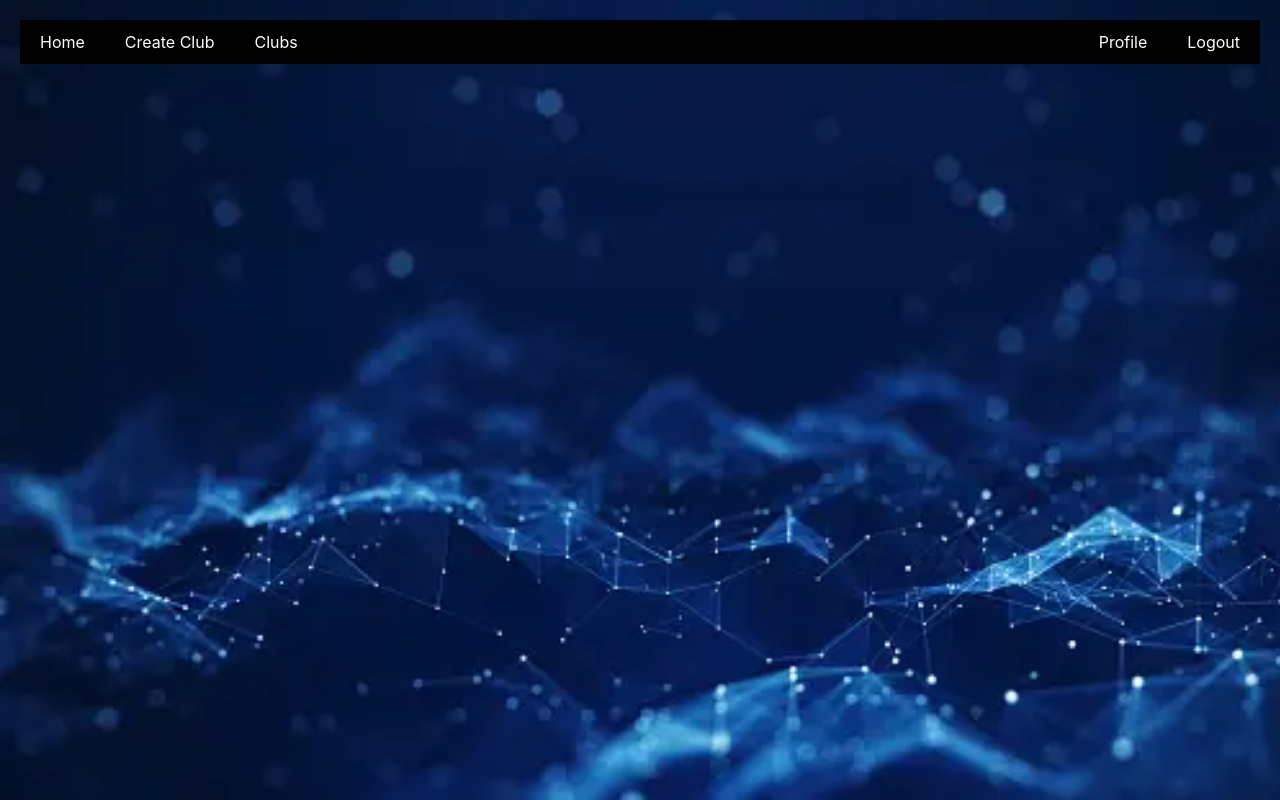
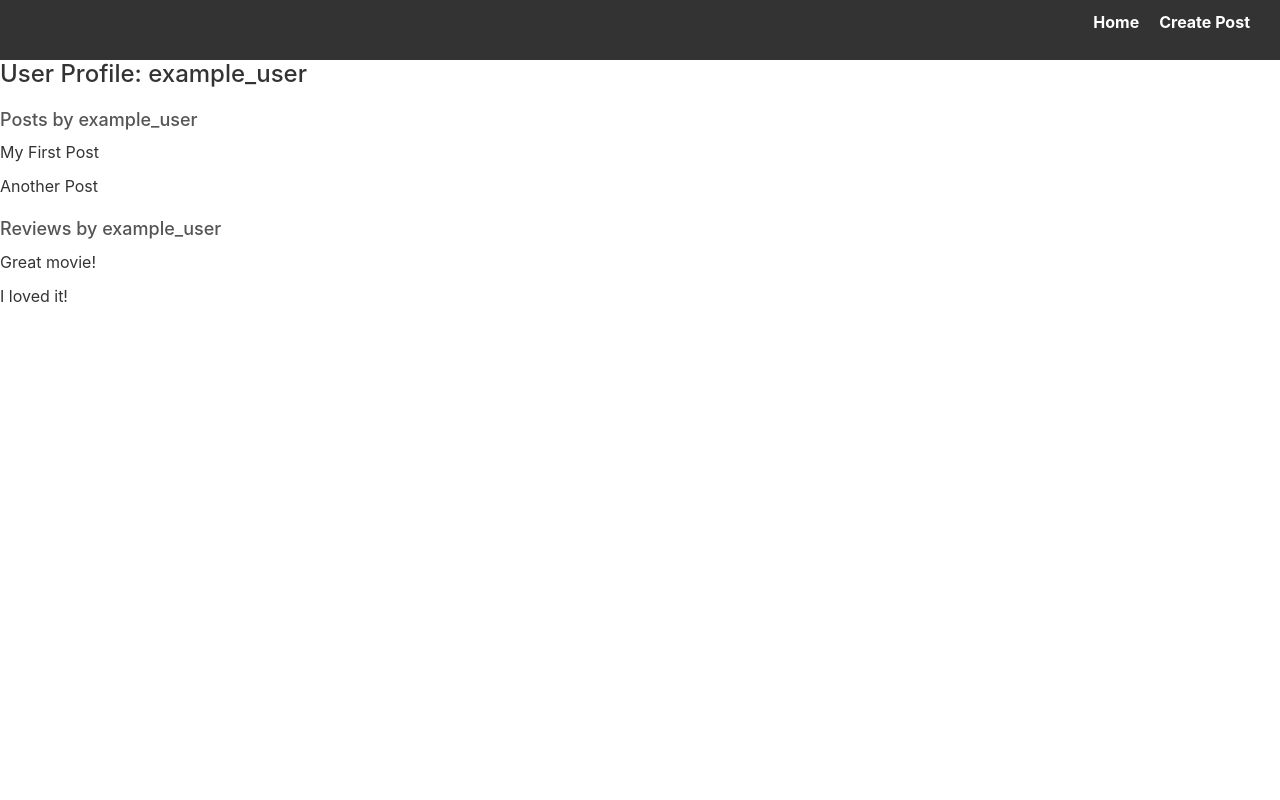
Before and after one commit to Sumeiyah/Flick-feeds-group-2-frontend, a React (Create React App) app in the folder client/: page /user/1 in a window 1280 px wide. Built offline with nearby package versions, Linux system fonts and the light colour scheme.

Commit message:
created posts components

```diff
--- a/client/package.json
+++ b/client/package.json
@@ -43,5 +43,8 @@
       "last 1 firefox version",
       "last 1 safari version"
     ]
+  },
+  "devDependencies": {
+    "source-map-loader": "^4.0.1"
   }
 }
--- a/client/src/App.css
+++ b/client/src/App.css
@@ -1,111 +1,31 @@
-.App {
-  text-align: center;
+/* styles.css */
+header {
+  background-color: #333;
+  color: #fff;
+  padding: 10px;
 }
 
-.App-logo {
-  height: 40vmin;
-  pointer-events: none;
+nav {
+  text-align: right;
 }
 
-@media (prefers-reduced-motion: no-preference) {
-  .App-logo {
-    animation: App-logo-spin infinite 20s linear;
-  }
+nav ul {
+  list-style: none;
+  padding: 0;
 }
 
-.App-header {
-  background-color: #282c34;
-  min-height: 100vh;
-  display: flex;
-  flex-direction: column;
-  align-items: center;
-  justify-content: center;
-  font-size: calc(10px + 2vmin);
-  color: white;
+nav li {
+  display: inline;
+  margin-right: 20px;
 }
 
-.App-link {
-  color: #61dafb;
+nav a {
+  text-decoration: none;
+  color: #fff;
+  font-weight: bold;
+  transition: color 0.3s;
 }
 
-@keyframes App-logo-spin {
-  from {
-    transform: rotate(0deg);
-  }
-  to {
-    transform: rotate(360deg);
-  }
+nav a:hover {
+  color: #ff9900; /* Change the color on hover */
 }
-/* App.css */
-
-/* Style the app container */
-.app {
-  text-align: center;
-  font-family: Arial, sans-serif;
-}
-
-/* Style the navigation links */
-.nav {
-  background-color: #333;
-  color: white;
-  display: flex;
-  justify-content: space-around;
-  padding: 1rem;
-}
-
-/* Style links in the navigation bar */
-.nav a {
-  text-decoration: none;
-  color: white;
-  margin: 0 1rem;
-}
-/* App.css */
-
-/* Style the entire app container */
-.app {
-  display: flex;
-  flex-direction: column;
-  align-items: center;
-  text-align: center;
-  background-color: #f0f0f0;
-  font-family: Arial, sans-serif;
-  padding: 20px;
-  margin: 0 auto;
-  max-width: 800px;
-}
-
-/* Style the header */
-.header {
-  background-color: #333;
-  color: white;
-  padding: 10px;
-  font-size: 24px;
-}
-
-/* Style the navigation bar */
-.nav {
-  display: flex;
-  justify-content: space-around;
-  background-color: #444;
-  color: white;
-  padding: 10px;
-  margin-top: 20px;
-}
-
-/* Style the links in the navigation bar */
-.nav a {
-  text-decoration: none;
-  color: white;
-  font-size: 18px;
-  margin: 0 20px;
-}
-
-/* Style the content area */
-.content {
-  background-color: white;
-  padding: 20px;
-  border: 1px solid #ccc;
-  border-radius: 8px;
-  margin-top: 20px;
-  box-shadow: 0 2px 4px rgba(0, 0, 0, 0.2);
-}
--- a/client/src/App.js
+++ b/client/src/App.js
@@ -1,67 +1,22 @@
-import React from "react";
-import { BrowserRouter as Router, Routes, Route, Link } from "react-router-dom";
-import ClubList from './ClubList';
-import UserProfileList from './UserProfileList';
-import ClubCreationForm from './ClubCreationForm';
-import backgroundImage from "./istockphoto-1419766496-170667a.webp";
-
-const navStyle = {
-  backgroundColor: "black",
-  color: "white",
-  display: "flex",
-  justifyContent: "space-between",
-  alignItems: "center",
-  padding: "10px 0",
-};
-
-const linkStyle = {
-  color: "white",
-  textDecoration: "none",
-  padding: "10px 20px",
-};
-
-const pageStyle = {
-  background: `url(${backgroundImage})`,
-  backgroundSize: "cover",
-  color: "white",
-  padding: "20px",
-  minHeight: "100vh",
-};
+import React from 'react';
+import { BrowserRouter as Router, Routes, Route } from 'react-router-dom';
+import Header from './components/Header';
+import Home from './components/Home';
+import MovieDetail from './components/MovieDetail';
+import UserProfile from './components/UserProfile';
+import PostCreationForm from './components/PostCreationForm';
 
 function App() {
   return (
     <Router>
-      <div className="app" style={pageStyle}>
-        <nav style={navStyle}>
-          <div>
-            <Link to="/" style={linkStyle}>
-              Home
-            </Link>
-            <Link to="/create-club" style={linkStyle}>
-              Create Club
-            </Link>
-            <Link to="/clubs" style={linkStyle}>
-              Clubs
-            </Link>
-          </div>
-          <div>
-            <Link to="/profile" style={linkStyle}>
-              Profile
-            </Link>
-            <Link to="/logout" style={linkStyle}>
-              Logout
-            </Link>
-          </div>
-        </nav>
-        <div>
-          <Routes>
-            <Route path="/" element={<div>Home Page Content</div>} />
-            <Route path="/create-club" element={<ClubCreationForm />} />
-            <Route path="/clubs" element={<ClubList />} /> {/* New route for ClubList */}
-            <Route path="/profile" element={<UserProfileList />} /> {/* New route for UserProfileList */}
-            <Route path="/logout" element={<div>Logout Page Content</div>} />
-          </Routes>
-        </div>
+      <div>
+        <Header />
+        <Routes>
+          <Route path="/" element={<Home />} />
+          <Route path="/movie/:id" element={<MovieDetail />} />
+          <Route path="/user/:id" element={<UserProfile />} />
+          <Route path="/create-post" element={<PostCreationForm />} />
+        </Routes>
       </div>
     </Router>
   );
--- /dev/null
+++ b/client/src/components/Header.js
@@ -0,0 +1,22 @@
+import React from 'react';
+import { Link } from 'react-router-dom';
+import './styles.css'; // Import your CSS file
+
+function Header() {
+  return (
+    <header>
+      <nav>
+        <ul>
+          <li>
+            <Link to="/">Home</Link>
+          </li>
+          <li>
+            <Link to="/create-post">Create Post</Link>
+          </li>
+        </ul>
+      </nav>
+    </header>
+  );
+}
+
+export default Header;
--- /dev/null
+++ b/client/src/components/Home.js
@@ -0,0 +1,41 @@
+import React from 'react';
+import { Link } from 'react-router-dom';
+
+function Home() {
+  // Sample data for recent posts and popular movies
+  const recentPosts = [
+    { id: 1, title: 'Post 1' },
+    { id: 2, title: 'Post 2' },
+    // Add more posts
+  ];
+
+  const popularMovies = [
+    { id: 101, title: 'Movie 1' },
+    { id: 102, title: 'Movie 2' },
+    // Add more movies
+  ];
+
+  return (
+    <div>
+      <h2>Recent Posts</h2>
+      <ul>
+        {recentPosts.map((post) => (
+          <li key={post.id}>
+            <Link to={`/post/${post.id}`}>{post.title}</Link>
+          </li>
+        ))}
+      </ul>
+
+      <h2>Popular Movies</h2>
+      <ul>
+        {popularMovies.map((movie) => (
+          <li key={movie.id}>
+            <Link to={`/movie/${movie.id}`}>{movie.title}</Link>
+          </li>
+        ))}
+      </ul>
+    </div>
+  );
+}
+
+export default Home;
--- /dev/null
+++ b/client/src/components/MovieDetail.js
@@ -0,0 +1,35 @@
+import React from 'react';
+
+function MovieDetail() {
+  // Sample movie data
+  const movie = {
+    id: 101,
+    title: 'Sample Movie',
+    posterUrl: 'https://example.com/sample-movie-poster.jpg',
+    releaseDate: '2023-01-01',
+  };
+
+  // Sample reviews/comments
+  const reviews = [
+    { id: 1, text: 'Great movie!' },
+    { id: 2, text: 'I loved it!' },
+    // Add more reviews
+  ];
+
+  return (
+    <div>
+      <h1>{movie.title}</h1>
+      <img src={movie.posterUrl} alt={`${movie.title} Poster`} />
+      <p>Release Date: {movie.releaseDate}</p>
+
+      <h2>Reviews and Comments</h2>
+      <ul>
+        {reviews.map((review) => (
+          <li key={review.id}>{review.text}</li>
+        ))}
+      </ul>
+    </div>
+  );
+}
+
+export default MovieDetail;
--- /dev/null
+++ b/client/src/components/PostCreationForm.js
@@ -0,0 +1,33 @@
+import React, { useState } from 'react';
+
+function PostCreationForm() {
+  const [title, setTitle] = useState('');
+  const [content, setContent] = useState('');
+
+  // Handle form submission and create a new post
+  const handleSubmit = (e) => {
+    e.preventDefault();
+    // Submit the form data to your backend API
+    console.log('Title:', title);
+    console.log('Content:', content);
+  };
+
+  return (
+    <div>
+      <h2>Create a New Post</h2>
+      <form onSubmit={handleSubmit}>
+        <div>
+          <label>Title:</label>
+          <input type="text" value={title} onChange={(e) => setTitle(e.target.value)} />
+        </div>
+        <div>
+          <label>Content:</label>
+          <textarea value={content} onChange={(e) => setContent(e.target.value)} />
+        </div>
+        <button type="submit">Submit</button>
+      </form>
+    </div>
+  );
+}
+
+export default PostCreationForm;
--- /dev/null
+++ b/client/src/components/UserProfile.css
@@ -0,0 +1,46 @@
+/* UserProfile.css */
+.user-profile {
+    margin: 20px;
+    padding: 20px;
+    border: 1px solid #ccc;
+    background-color: #fff;
+    box-shadow: 0 2px 4px rgba(0, 0, 0, 0.1);
+  }
+
+  h2 {
+    font-size: 24px;
+    color: #333;
+  }
+
+  h3 {
+    font-size: 18px;
+    margin-top: 20px;
+    color: #555;
+  }
+
+  ul {
+    list-style: none;
+    padding: 0;
+  }
+
+  li {
+    margin: 10px 0;
+    font-size: 16px;
+    color: #333;
+  }
+
+  p {
+    margin: 10px 0;
+    font-size: 16px;
+    color: #777;
+  }
+
+  /* Style links if needed */
+  a {
+    color: #007bff; /* Blue color for links */
+    text-decoration: none;
+  }
+
+  a:hover {
+    text-decoration: underline; /* Underline links on hover */
+  }
--- /dev/null
+++ b/client/src/components/UserProfile.js
@@ -0,0 +1,58 @@
+import React from 'react';
+import { useParams } from 'react-router-dom';
+import './UserProfile.css'; // Import your CSS file
+
+function UserProfile() {
+  const { id } = useParams(); // Assuming you're using React Router for routing
+
+  // Fetch user data based on the 'id' parameter
+  // Sample user data
+  const user = {
+    id: id,
+    username: 'example_user',
+    // Add more user information
+  };
+
+  // Sample user's posts and reviews
+  const userPosts = [
+    { id: 1, title: 'My First Post' },
+    { id: 2, title: 'Another Post' },
+    // Add more user posts
+  ];
+
+  const userReviews = [
+    { id: 101, text: 'Great movie!' },
+    { id: 102, text: 'I loved it!' },
+    // Add more user reviews
+  ];
+
+  return (
+    <div>
+      <h2>User Profile: {user.username}</h2>
+
+      <h3>Posts by {user.username}</h3>
+      <ul>
+        {userPosts.length === 0 ? (
+          <p>No posts available.</p>
+        ) : (
+          userPosts.map((post) => (
+            <li key={post.id}>{post.title}</li>
+          ))
+        )}
+      </ul>
+
+      <h3>Reviews by {user.username}</h3>
+      <ul>
+        {userReviews.length === 0 ? (
+          <p>No reviews available.</p>
+        ) : (
+          userReviews.map((review) => (
+            <li key={review.id}>{review.text}</li>
+          ))
+        )}
+      </ul>
+    </div>
+  );
+}
+
+export default UserProfile;
--- /dev/null
+++ b/client/src/components/styles.css
@@ -0,0 +1,78 @@
+/* styles.css */
+header {
+    background-color: #333;
+    color: #fff;
+    padding: 10px;
+  }
+
+  nav {
+    text-align: right;
+  }
+
+  nav ul {
+    list-style: none;
+    padding: 0;
+  }
+
+  nav li {
+    display: inline;
+    margin-right: 20px;
+  }
+
+  nav a {
+    text-decoration: none;
+    color: #fff;
+    font-weight: bold;
+    transition: color 0.3s;
+  }
+
+  nav a:hover {
+    color: #ff9900; /* Change the color on hover */
+  }
+
+  /* UserProfile.css */
+.user-profile {
+  margin: 20px;
+  padding: 20px;
+  border: 1px solid #ccc;
+  background-color: #fff;
+  box-shadow: 0 2px 4px rgba(0, 0, 0, 0.1);
+}
+
+h2 {
+  font-size: 24px;
+  color: #333;
+}
+
+h3 {
+  font-size: 18px;
+  margin-top: 20px;
+  color: #555;
+}
+
+ul {
+  list-style: none;
+  padding: 0;
+}
+
+li {
+  margin: 10px 0;
+  font-size: 16px;
+  color: #333;
+}
+
+p {
+  margin: 10px 0;
+  font-size: 16px;
+  color: #777;
+}
+
+/* Style links if needed */
+a {
+  color: #007bff; /* Blue color for links */
+  text-decoration: none;
+}
+
+a:hover {
+  text-decoration: underline; /* Underline links on hover */
+}
```
Also changed, not shown: client/src/components/ReviewComment.js (added, +26 -0 lines), client/src/components/SearchBar.js (added, +25 -0 lines), 1 other file (tests, documents, lock files or other folders).
